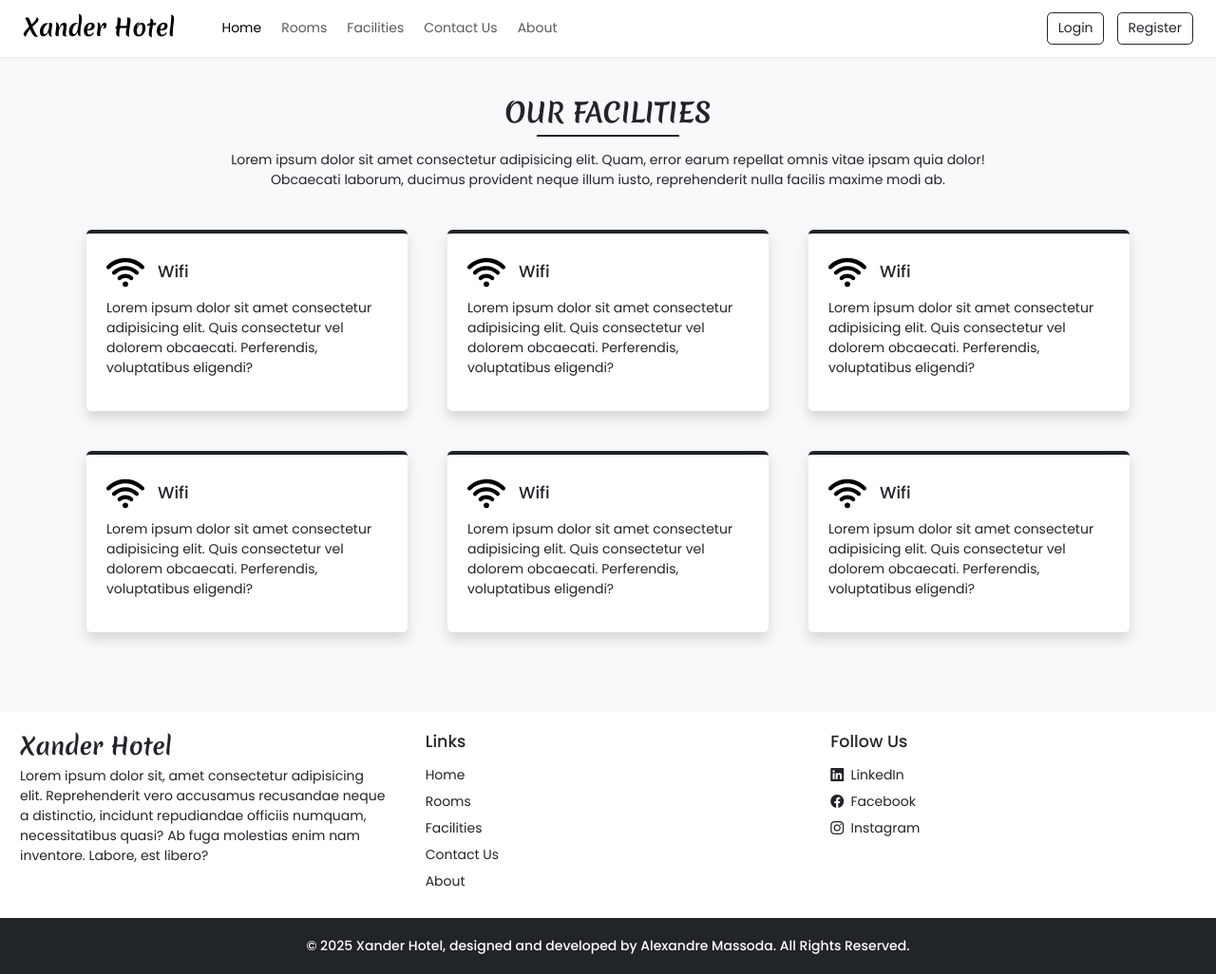
After one commit to Xander1936/hotel-booking-website, a PHP site: page /facilities.php in a window 1280 px wide. The commit adds this page. Shown: the whole page at 95% size. Run offline with PHP 8.4, Linux system fonts and the light colour scheme.

Commit message:
Facilities Page Design

```diff
--- a/css/common.css
+++ b/css/common.css
@@ -1,3 +1,8 @@
+:root{
+    --teal: #2ec1ac;
+    --teal_hover: #279e8c;
+}
+
 * {
     font-family: 'Poppins', sans-serif;
 }
@@ -36,13 +41,20 @@ html, body {
 }
 
 .custom-bg {
-    background-color: #2ec1ac;
-    border: 1px solid #2ec1ac;
+    background-color: var(--teal);
+    border: 1px solid var(--teal);
 }
 .custom-bg:hover {
-    background-color: #279eBc;
-    border-color: 1px solid #279e8c;
+    background-color: var(--teal_hover);
+    border-color: var(--teal_hover);
 }
+
+.h-line {
+    width: 150px;
+    margin: 0 auto;
+    height: 1.7px;
+}
+
 .availability-form {
     margin-top: -50px;
     z-index: 2;
--- /dev/null
+++ b/facilities.php
@@ -0,0 +1,109 @@
+<!DOCTYPE html>
+<html lang="en">
+<head>
+    <meta charset="UTF-8">
+    <meta name="viewport" content="width=device-width, initial-scale=1, minimum-scale=1, maximum-scale=1">
+    <title>Xander Hotel - Facilities</title>
+    <link rel="stylesheet" href="https://cdn.jsdelivr.net/npm/swiper@11/swiper-bundle.min.css">
+
+    <?php require("inc/links.php"); ?>
+
+    <style>
+        .pop:hover{
+            border-top-color: var(--teal) !important;
+            transform: scale(1.03);
+            transition: all 0.3s;
+        }
+    </style>
+</head>
+<body class="bg-light">
+    <?php require("inc/header.php"); ?>
+
+
+
+
+    <div class="my-5 px-4">
+        <h2 class="fw-bold h-font text-center">
+            OUR FACILITIES
+        </h2>
+        <div class="h-line bg-dark"></div>
+        <p class="text-center mt-3">
+            Lorem ipsum dolor sit amet consectetur adipisicing elit. Quam, error earum repellat omnis vitae ipsam quia dolor!
+            <br> Obcaecati laborum, ducimus provident neque illum iusto, reprehenderit nulla facilis maxime modi ab.
+        </p>
+    </div>
+
+    <div class="container">
+        <div class="row">
+            <div class="col-lg-4 col-md-6 mb-5 px-4">
+                <div class="bg-white rounded shadow p-4 border-top border-4 border-dark pop">
+                    <div class="d-flex align-items-center mb-2">
+                        <img src="images/features/wifi.svg" width="40px" alt="">
+                        <h5 class="m-0 ms-3">Wifi</h5>
+                    </div>
+                    <p>
+                        Lorem ipsum dolor sit amet consectetur adipisicing elit. Quis consectetur vel dolorem obcaecati. Perferendis, voluptatibus eligendi?
+                    </p>
+                </div>
+            </div>
+            <div class="col-lg-4 col-md-6 mb-5 px-4">
+                <div class="bg-white rounded shadow p-4 border-top border-4 border-dark pop">
+                    <div class="d-flex align-items-center mb-2">
+                        <img src="images/features/wifi.svg" width="40px" alt="">
+                        <h5 class="m-0 ms-3">Wifi</h5>
+                    </div>
+                    <p>
+                        Lorem ipsum dolor sit amet consectetur adipisicing elit. Quis consectetur vel dolorem obcaecati. Perferendis, voluptatibus eligendi?
+                    </p>
+                </div>
+            </div>
+            <div class="col-lg-4 col-md-6 mb-5 px-4">
+                <div class="bg-white rounded shadow p-4 border-top border-4 border-dark pop">
+                    <div class="d-flex align-items-center mb-2">
+                        <img src="images/features/wifi.svg" width="40px" alt="">
+                        <h5 class="m-0 ms-3">Wifi</h5>
+                    </div>
+                    <p>
+                        Lorem ipsum dolor sit amet consectetur adipisicing elit. Quis consectetur vel dolorem obcaecati. Perferendis, voluptatibus eligendi?
+                    </p>
+                </div>
+            </div>
+            <div class="col-lg-4 col-md-6 mb-5 px-4">
+                <div class="bg-white rounded shadow p-4 border-top border-4 border-dark pop">
+                    <div class="d-flex align-items-center mb-2">
+                        <img src="images/features/wifi.svg" width="40px" alt="">
+                        <h5 class="m-0 ms-3">Wifi</h5>
+                    </div>
+                    <p>
+                        Lorem ipsum dolor sit amet consectetur adipisicing elit. Quis consectetur vel dolorem obcaecati. Perferendis, voluptatibus eligendi?
+                    </p>
+                </div>
+            </div>
+            <div class="col-lg-4 col-md-6 mb-5 px-4">
+                <div class="bg-white rounded shadow p-4 border-top border-4 border-dark pop">
+                    <div class="d-flex align-items-center mb-2">
+                        <img src="images/features/wifi.svg" width="40px" alt="">
+                        <h5 class="m-0 ms-3">Wifi</h5>
+                    </div>
+                    <p>
+                        Lorem ipsum dolor sit amet consectetur adipisicing elit. Quis consectetur vel dolorem obcaecati. Perferendis, voluptatibus eligendi?
+                    </p>
+                </div>
+            </div>
+            <div class="col-lg-4 col-md-6 mb-5 px-4">
+                <div class="bg-white rounded shadow p-4 border-top border-4 border-dark pop">
+                    <div class="d-flex align-items-center mb-2">
+                        <img src="images/features/wifi.svg" width="40px" alt="">
+                        <h5 class="m-0 ms-3">Wifi</h5>
+                    </div>
+                    <p>
+                        Lorem ipsum dolor sit amet consectetur adipisicing elit. Quis consectetur vel dolorem obcaecati. Perferendis, voluptatibus eligendi?
+                    </p>
+                </div>
+            </div>
+        </div>
+    </div>
+
+    <?php require("inc/footer.php"); ?>
+</body>
+</html>
```
Also changed, not shown: about.php (added, +109 -0 lines), images/features/clim.svg (added), images/features/radio.svg (added), images/features/room_heater.svg (added), images/features/sea-starfish.png (added), images/features/spa.svg (added), images/features/star.png (added), images/features/television.svg (added), images/features/vector-design-star-icon-style_1250006-1508.jpg (added), images/features/wifi.svg (added).
